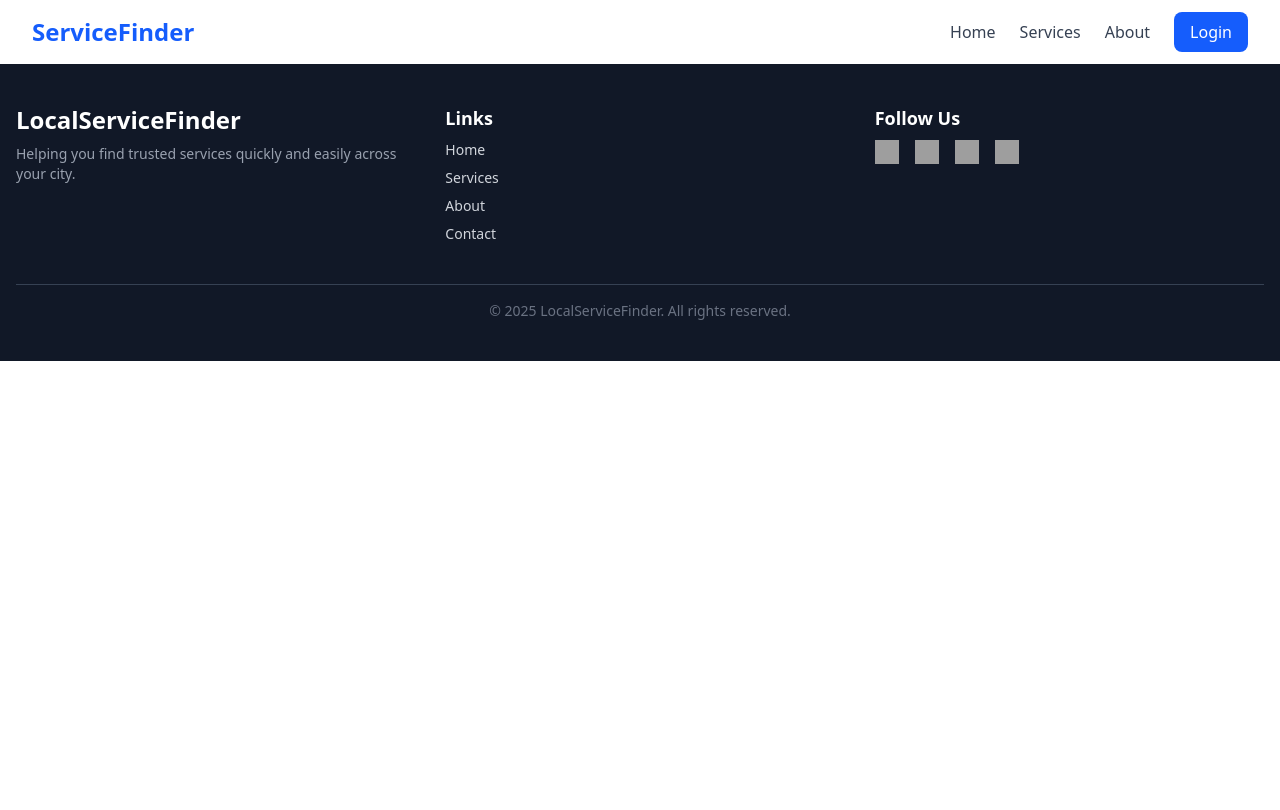
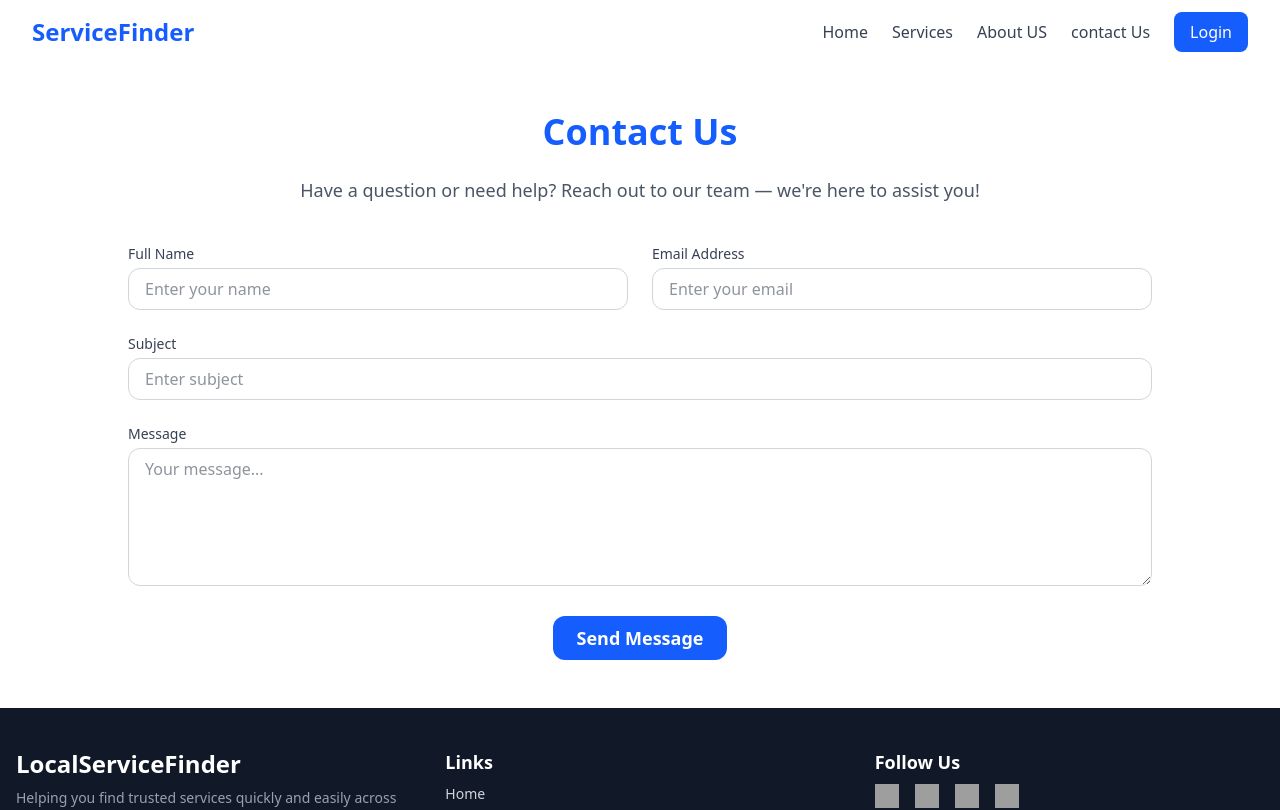
Before and after one commit to rushikesh39/local-service-find-frontend, a React (Vite) app: page /contact-us in a window 1280 px wide. Shown: the top 810 px of the page. Built offline with nearby package versions, Linux system fonts and the light colour scheme; grey boxes are pictures that could not be loaded.

Commit message:
add ContactUs.jsx and AboutUs.jsx

```diff
--- a/src/components/NavBar.jsx
+++ b/src/components/NavBar.jsx
@@ -96,8 +96,11 @@ const Navbar = () => {
                 Dashboard
               </NavLink>
             )}
-            <NavLink to="/about" className="text-gray-700 hover:text-blue-600">
-              About
+            <NavLink to="/about-us" className="text-gray-700 hover:text-blue-600">
+              About US
+            </NavLink>
+            <NavLink to="/contact-us" className="text-gray-700 hover:text-blue-600">
+              contact Us
             </NavLink>
 
             {user ? (
--- /dev/null
+++ b/src/pages/AboutUs.jsx
@@ -0,0 +1,48 @@
+import React from 'react';
+
+const AboutUs = () => {
+  return (
+    <section className="bg-white text-gray-800 py-12 px-4 md:px-10 lg:px-24">
+      <div className="max-w-6xl mx-auto">
+        <h2 className="text-3xl md:text-4xl font-bold text-blue-600 mb-6 text-center">
+          About Us
+        </h2>
+
+        <p className="text-lg md:text-xl text-gray-600 mb-8 text-center max-w-3xl mx-auto">
+          Locafy is your go-to platform for finding trusted local service providers — fast, easy, and secure.
+        </p>
+
+        <div className="grid gap-10 md:grid-cols-2 lg:grid-cols-3">
+          <div className="bg-blue-50 p-6 rounded-2xl shadow-sm hover:shadow-md transition duration-300">
+            <h3 className="text-xl font-semibold text-blue-700 mb-2">Our Mission</h3>
+            <p className="text-gray-600">
+              To simplify how people connect with local experts and make everyday services accessible for everyone.
+            </p>
+          </div>
+
+          <div className="bg-blue-50 p-6 rounded-2xl shadow-sm hover:shadow-md transition duration-300">
+            <h3 className="text-xl font-semibold text-blue-700 mb-2">What We Offer</h3>
+            <p className="text-gray-600">
+              Verified professionals, instant bookings, transparent reviews, and a seamless user experience.
+            </p>
+          </div>
+
+          <div className="bg-blue-50 p-6 rounded-2xl shadow-sm hover:shadow-md transition duration-300">
+            <h3 className="text-xl font-semibold text-blue-700 mb-2">Our Vision</h3>
+            <p className="text-gray-600">
+              To become India’s most trusted local service marketplace — empowering users and providers alike.
+            </p>
+          </div>
+        </div>
+
+        <div className="mt-12 text-center">
+          <p className="text-md md:text-lg text-gray-700">
+            Join thousands of happy users and providers using <span className="font-semibold text-blue-600">Locafy</span> to make everyday life easier.
+          </p>
+        </div>
+      </div>
+    </section>
+  );
+};
+
+export default AboutUs;
--- /dev/null
+++ b/src/pages/ContactUs.jsx
@@ -0,0 +1,71 @@
+import React from "react";
+
+const ContactUs = () => {
+  return (
+    <section className="bg-white text-gray-800 py-12 px-4 md:px-10 lg:px-24">
+      <div className="max-w-5xl mx-auto">
+        <h2 className="text-3xl md:text-4xl font-bold text-blue-600 mb-6 text-center">
+          Contact Us
+        </h2>
+
+        <p className="text-lg text-gray-600 mb-10 text-center">
+          Have a question or need help? Reach out to our team — we're here to assist you!
+        </p>
+
+        <form className="grid gap-6 md:grid-cols-2">
+          {/* Name */}
+          <div className="col-span-1">
+            <label className="block text-sm font-medium text-gray-700 mb-1">Full Name</label>
+            <input
+              type="text"
+              placeholder="Enter your name"
+              className="w-full px-4 py-2 border border-gray-300 rounded-xl focus:outline-none focus:ring-2 focus:ring-blue-500"
+            />
+          </div>
+
+          {/* Email */}
+          <div className="col-span-1">
+            <label className="block text-sm font-medium text-gray-700 mb-1">Email Address</label>
+            <input
+              type="email"
+              placeholder="Enter your email"
+              className="w-full px-4 py-2 border border-gray-300 rounded-xl focus:outline-none focus:ring-2 focus:ring-blue-500"
+            />
+          </div>
+
+          {/* Subject (full width) */}
+          <div className="col-span-2">
+            <label className="block text-sm font-medium text-gray-700 mb-1">Subject</label>
+            <input
+              type="text"
+              placeholder="Enter subject"
+              className="w-full px-4 py-2 border border-gray-300 rounded-xl focus:outline-none focus:ring-2 focus:ring-blue-500"
+            />
+          </div>
+
+          {/* Message (full width) */}
+          <div className="col-span-2">
+            <label className="block text-sm font-medium text-gray-700 mb-1">Message</label>
+            <textarea
+              rows="5"
+              placeholder="Your message..."
+              className="w-full px-4 py-2 border border-gray-300 rounded-xl focus:outline-none focus:ring-2 focus:ring-blue-500"
+            ></textarea>
+          </div>
+
+          {/* Submit Button */}
+          <div className="col-span-2 text-center">
+            <button
+              type="submit"
+              className="bg-blue-600 text-white px-6 py-2 rounded-xl text-lg font-semibold hover:bg-blue-700 transition duration-300"
+            >
+              Send Message
+            </button>
+          </div>
+        </form>
+      </div>
+    </section>
+  );
+};
+
+export default ContactUs;
--- a/src/pages/SocialAuthSuccess.jsx
+++ b/src/pages/SocialAuthSuccess.jsx
@@ -11,12 +11,12 @@ const SocialAuthSuccess = () => {
 
   useEffect(() => {
     const params = new URLSearchParams(location.search);
-    console.log("params",params)
+    // console.log("params",params)
     const token = params.get("token");
     const name = params.get("name");
     const email = params.get("email");
     const role = params.get("role");
-    console.log("data",token,name,email,role)
+    // console.log("data",token,name,email,role)
 
     if (token && email) {
       dispatch(loginUser({ name, email,token,role }));
--- a/src/routes/AppRoutes.jsx
+++ b/src/routes/AppRoutes.jsx
@@ -20,12 +20,16 @@ import ProviderBookings from "../components/provider/ProviderBookings"
 import BookingModal from "../pages/BookingModal";
 import ForgotPassword from "../pages/ForgotPassword";
 import ResetPassword from "../pages/ResetPassword";
+import AboutUs from "../pages/AboutUs";
+import ContactUs from "../pages/ContactUs";
 
 const AppRoutes = () => {
   return (
     <Routes>
       <Route path="/" element={<Home />} />
       <Route path="/login" element={<Login />} />
+      <Route path="/about-us" element={<AboutUs/>} />
+       <Route path="/contact-us" element={<ContactUs/>} />
       <Route path="/forgot-password" element={<ForgotPassword />} />
       <Route path="/reset-password" element={<ResetPassword />} />
       <Route path="/signup" element={<Signup />} />
```
